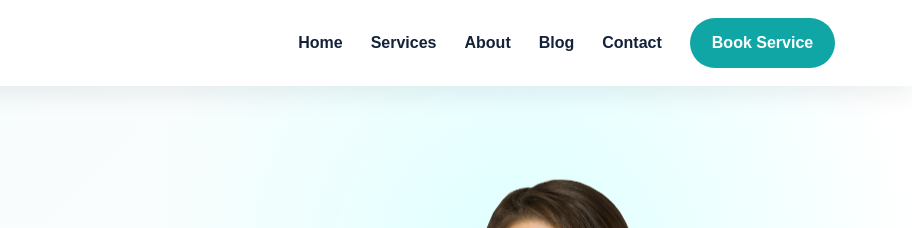
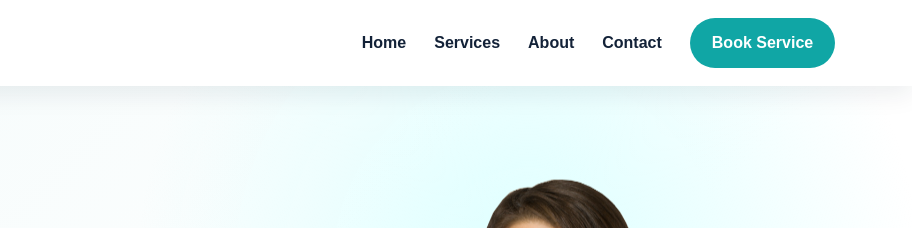
Before and after one commit to NYCMEL/MACleaners, a plain HTML site: page index.html in a window 1280 px wide. Shown: the top 228 px of the page, 368-1280 px from the left. Drawn offline with Linux system fonts and the light colour scheme.

Commit message:
committed

```diff
--- a/index.html
+++ b/index.html
@@ -19,7 +19,6 @@
       <a href="#home">Home</a>
       <a href="#services">Services</a>
       <a href="#about">About</a>
-      <a href="#blog">Blog</a>
       <a href="#contact">Contact</a>
     </nav>
     <a class="header-action" href="#contact">Book Service</a>
```
